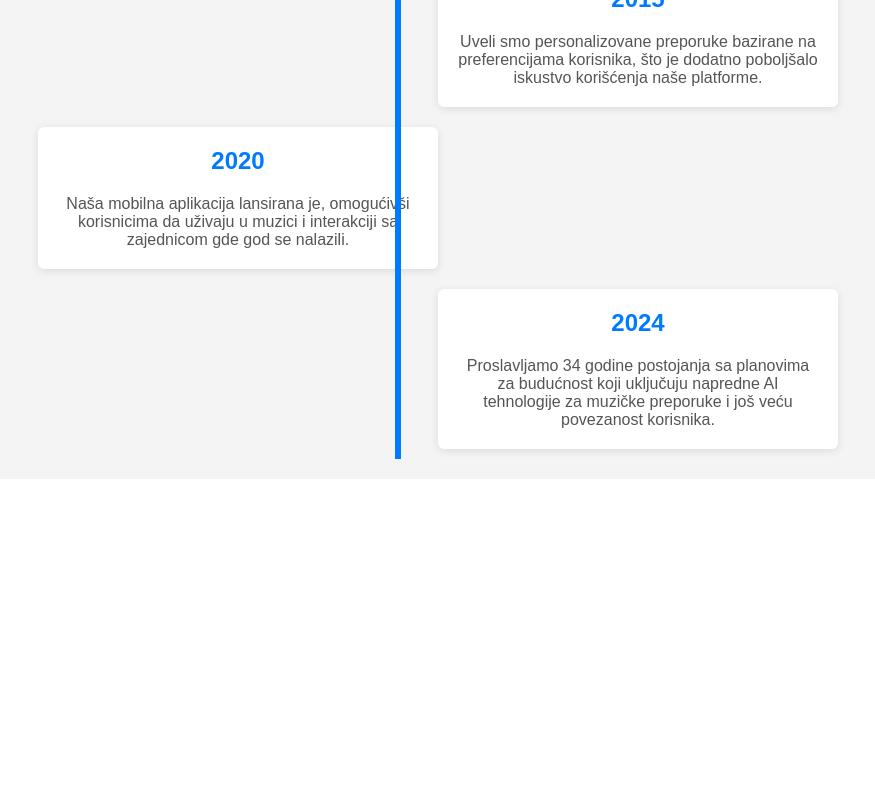
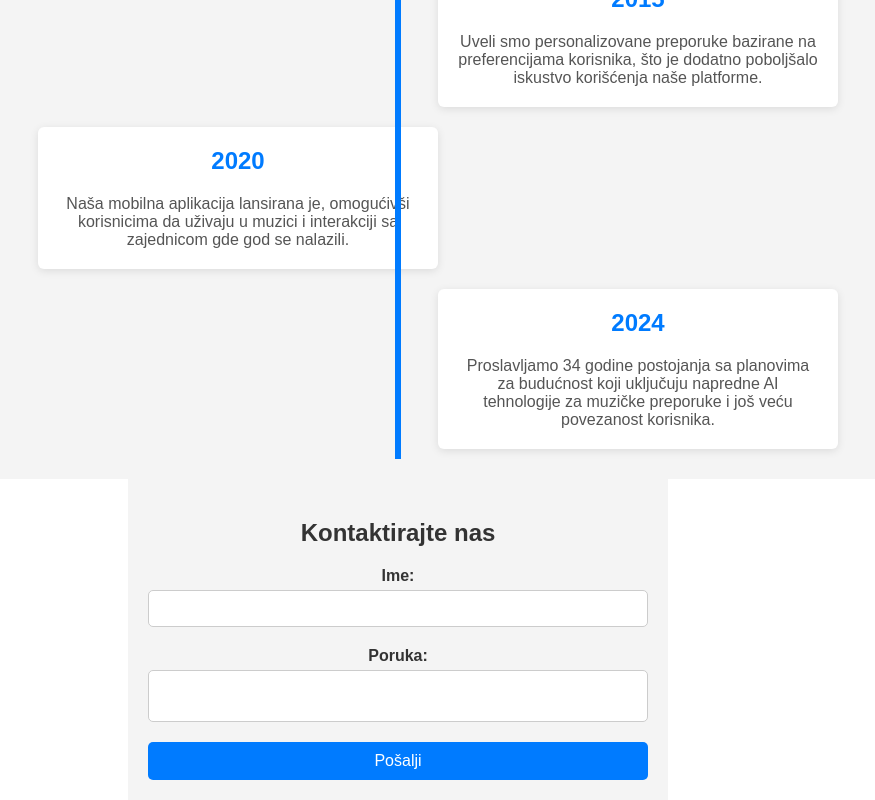
Before and after one commit to elab-development/internet-tehnologije-projekat-bendovi_2020_0172, a React (Create React App) app in the folder bendovireact/: page / in a window 1280 px wide. Shown: the part 2383-3183 px from the top of the page, without its empty margins (242-1117 px from the left). Before the commit the page ends 2862 px from the top, so only its background shows below. Built offline with nearby package versions, Linux system fonts and the light colour scheme; no server answers.

Commit message:
kreirana forma za kontakt

```diff
--- a/bendovireact/src/App.js
+++ b/bendovireact/src/App.js
@@ -3,6 +3,7 @@ import './App.css';
 import Pocetna from './Komponente/Pocetna';
 import BandsTable from './Komponente/BandsTable';
 import AboutUs from './Komponente/AboutUs';
+import ContactForm from './Komponente/ContactForm';
 
 function App() {
   return (
@@ -10,6 +11,7 @@ function App() {
       <Pocetna></Pocetna>
       <BandsTable></BandsTable>
       <AboutUs></AboutUs>
+      <ContactForm></ContactForm>
     </div>
   );
 }
--- /dev/null
+++ b/bendovireact/src/Komponente/ContactForm.css
@@ -0,0 +1,87 @@
+.contact-form-container {
+    font-family: Arial, sans-serif;
+    padding: 20px;
+    background-color: #f4f4f4;
+    color: #333;
+    max-width: 500px;
+    margin: 0 auto;
+}
+
+.contact-form h2 {
+    text-align: center;
+    color: #333;
+}
+
+.contact-form {
+    display: flex;
+    flex-direction: column;
+}
+
+.contact-form label {
+    margin-bottom: 5px;
+    font-weight: bold;
+}
+
+.contact-form input,
+.contact-form textarea {
+    padding: 10px;
+    margin-bottom: 20px;
+    border-radius: 5px;
+    border: 1px solid #ccc;
+}
+
+.contact-form textarea {
+    resize: none;
+}
+
+.submit-button {
+    padding: 10px 20px;
+    font-size: 1em;
+    color: #fff;
+    background-color: #007bff;
+    border: none;
+    border-radius: 5px;
+    cursor: pointer;
+    transition: background-color 0.3s ease;
+}
+
+.submit-button:hover {
+    background-color: #0056b3;
+}
+
+.modal {
+    position: fixed;
+    top: 0;
+    left: 0;
+    width: 100%;
+    height: 100%;
+    background-color: rgba(0, 0, 0, 0.5);
+    display: flex;
+    justify-content: center;
+    align-items: center;
+}
+
+.modal-content {
+    background-color: white;
+    padding: 20px;
+    border-radius: 10px;
+    text-align: center;
+    max-width: 400px;
+    width: 100%;
+    box-shadow: 0 2px 8px rgba(0, 0, 0, 0.1);
+}
+
+.close-button {
+    padding: 10px 20px;
+    font-size: 1em;
+    color: #fff;
+    background-color: #007bff;
+    border: none;
+    border-radius: 5px;
+    cursor: pointer;
+    margin-top: 20px;
+}
+
+.close-button:hover {
+    background-color: #0056b3;
+}
--- /dev/null
+++ b/bendovireact/src/Komponente/ContactForm.jsx
@@ -0,0 +1,60 @@
+import React, { useState } from 'react';
+import './ContactForm.css';
+
+const ContactForm = () => {
+    const [formData, setFormData] = useState({ name: '', message: '' });
+    const [showModal, setShowModal] = useState(false);
+
+    const handleChange = (event) => {
+        const { name, value } = event.target;
+        setFormData({ ...formData, [name]: value });
+    };
+
+    const handleSubmit = (event) => {
+        event.preventDefault();
+        setShowModal(true);
+    };
+
+    const handleCloseModal = () => {
+        setShowModal(false);
+    };
+
+    return (
+        <div className="contact-form-container">
+            <h2>Kontaktirajte nas</h2>
+            <form onSubmit={handleSubmit} className="contact-form">
+                <label htmlFor="name">Ime:</label>
+                <input
+                    type="text"
+                    id="name"
+                    name="name"
+                    value={formData.name}
+                    onChange={handleChange}
+                    required
+                />
+                <label htmlFor="message">Poruka:</label>
+                <textarea
+                    id="message"
+                    name="message"
+                    value={formData.message}
+                    onChange={handleChange}
+                    required
+                />
+                <button type="submit" className="submit-button">Pošalji</button>
+            </form>
+
+            {showModal && (
+                <div className="modal">
+                    <div className="modal-content">
+                        <h3>Zdravo, {formData.name}!</h3>
+                        <p>Vaša poruka: "{formData.message}" je sačuvana.</p>
+                        <p>Uskoro će vas kontaktirati neko iz tima.</p>
+                        <button onClick={handleCloseModal} className="close-button">Zatvori</button>
+                    </div>
+                </div>
+            )}
+        </div>
+    );
+};
+
+export default ContactForm;
```
